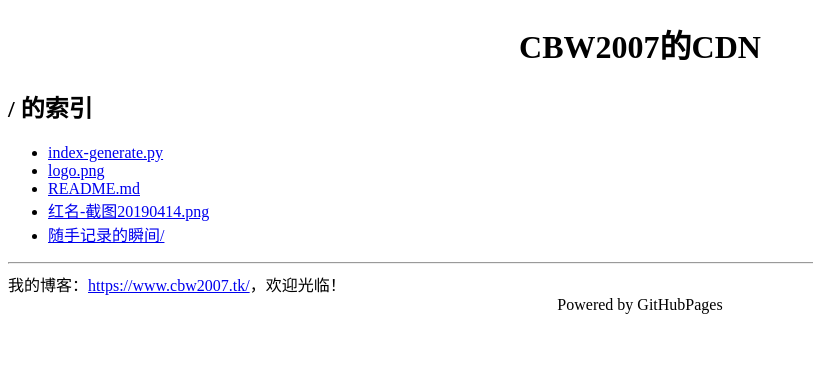
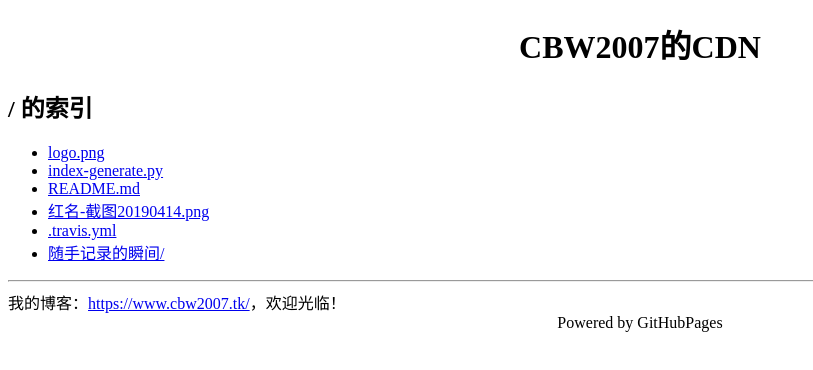
Before and after one commit to CBW2007/CDN, a plain HTML site: page index.html in a window 1280 px wide. Shown: the whole page, without its empty margins (0-813 px from the left). Drawn offline with Linux system fonts and the light colour scheme.

Commit message:
Deploy CBW2007/CDN to github.com/CBW2007/CDN.git:master

```diff
--- a/index.html
+++ b/index.html
@@ -9,10 +9,11 @@
 	<h1><center>CBW2007的CDN</center></h1>
 	<h2>/  的索引</h2>
 <ul>
+<li><a href="logo.png">logo.png</a></li>
 <li><a href="index-generate.py">index-generate.py</a></li>
-<li><a href="logo.png">logo.png</a></li>
 <li><a href="README.md">README.md</a></li>
 <li><a href="红名-截图20190414.png">红名-截图20190414.png</a></li>
+<li><a href=".travis.yml">.travis.yml</a></li>
 <li><a href="随手记录的瞬间">随手记录的瞬间/</a></li>
 </ul><hr>我的博客：<a href="https://www.cbw2007.tk/">https://www.cbw2007.tk/</a>，欢迎光临！</br>
 <center>Powered by GitHubPages</center>
```
Also changed, not shown: 随手记录的瞬间/index.html (+2 -2 lines).
